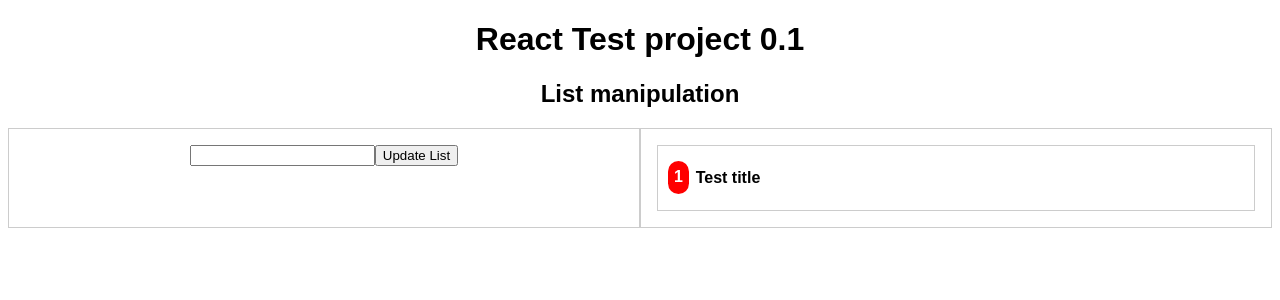
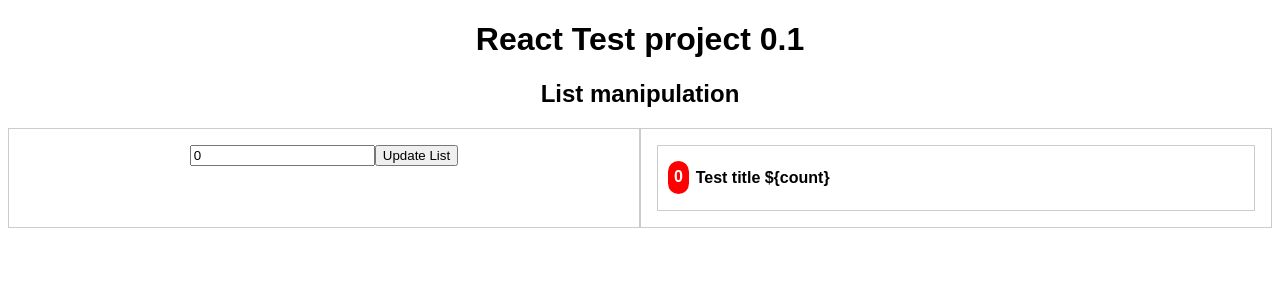
Before and after one commit to Themujin/ReactPractice, a React (Create React App) app: page / in a window 1280 px wide. Shown: the top 300 px of the page. Built offline with nearby package versions, Linux system fonts and the light colour scheme.

Commit message:
Update form count is updated. item update in progress

```diff
--- a/src/App.js
+++ b/src/App.js
@@ -1,12 +1,17 @@
 import "./styles.css";
-
+import { useState } from "react";
 import Item from "./Components/Item.js";
 
 export default function App() {
-  // const [count, setCount] = useState(0);
+  const [count, setCount] = useState(0);
 
-  const handleSubmit = (event) => {
-    console.log();
+  const handleSubmit = (e) => {
+    e.preventDefault();
+    console.log(count);
+  };
+
+  const list = (count) => {
+    return <Item id={count} title={"Test title ${count}"} />;
   };
 
   return (
@@ -16,13 +21,15 @@ export default function App() {
       <div className="wrapper">
         <div className="control">
           <form onSubmit={handleSubmit}>
-            <input type="text" value="" />
+            <input
+              type="text"
+              value={count}
+              onChange={(e) => setCount(e.target.value)}
+            />
             <input type="submit" value="Update List" />
           </form>
         </div>
-        <div className="list">
-          <Item id="1" title="Test title" />
-        </div>
+        <div className="list">{list(count)}</div>
       </div>
     </div>
   );
```
